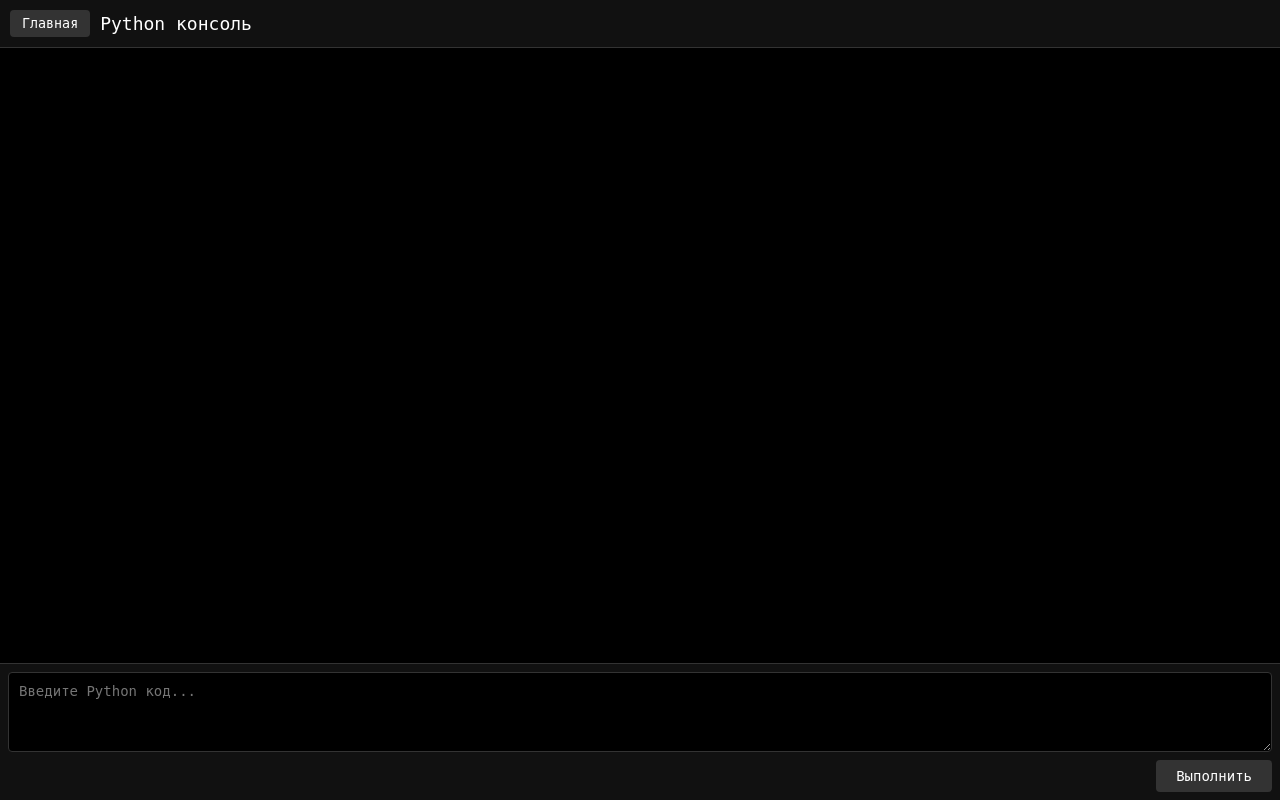
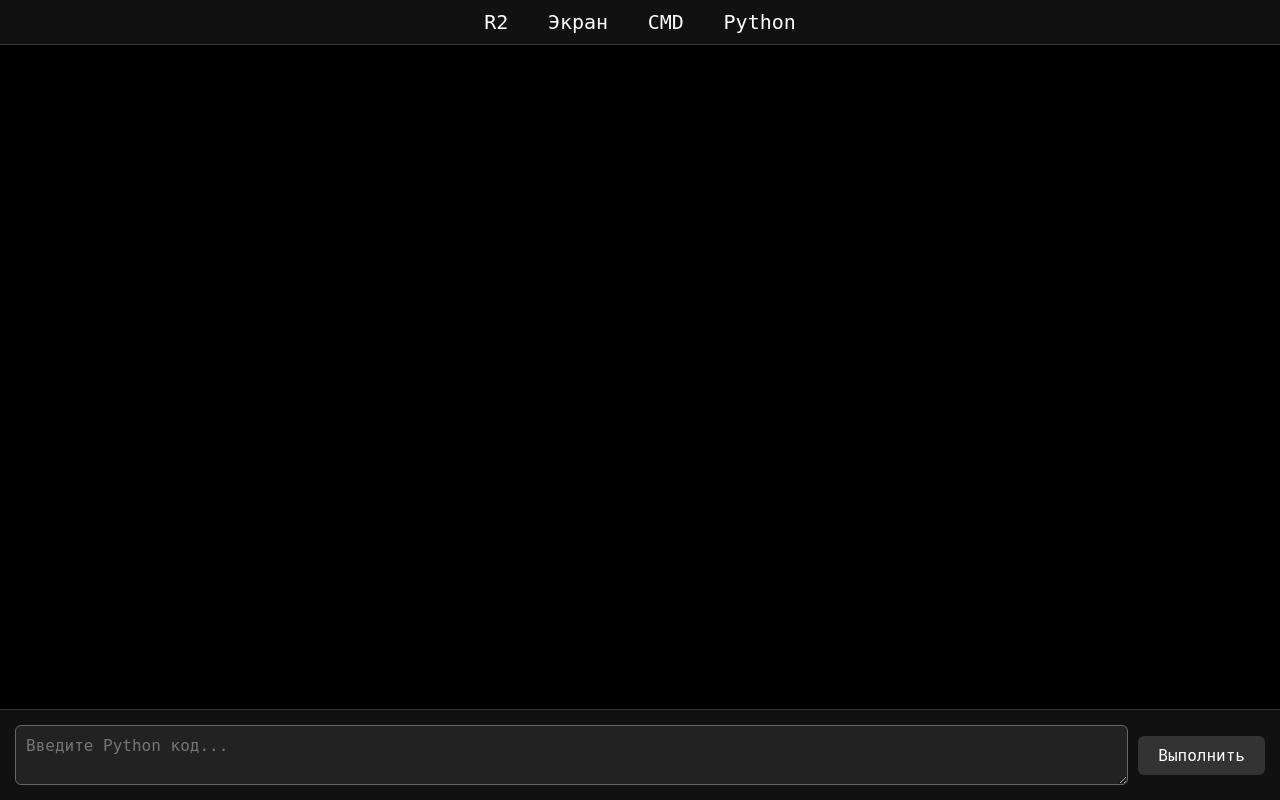
Before and after one commit to Blue-Kod/R2, a Flask app: page /cmd/main in a window 1280 px wide. Run offline with Flask 2, Linux system fonts and the light colour scheme.

Commit message:
Update cmd_main.html

```diff
--- a/templates/cmd_main.html
+++ b/templates/cmd_main.html
@@ -1,3 +1,4 @@
+<!-- cmd_main.html -->
 <!DOCTYPE html>
 <html lang="ru">
 <head>
@@ -9,163 +10,183 @@
             margin: 0;
             padding: 0;
             box-sizing: border-box;
+            user-select: none;
         }
         body {
             background-color: black;
-            color: white;
+            color: #fff;
             font-family: 'Ubuntu Sans Mono', monospace;
             height: 100vh;
             display: flex;
             flex-direction: column;
             overflow: hidden;
         }
-        .header {
-            display: flex;
-            align-items: center;
+        header {
+            background: #111;
             padding: 10px;
-            background: #111;
+            text-align: center;
             border-bottom: 1px solid #333;
         }
-        .header button {
+        header a {
+            color: #fff;
+            text-decoration: none;
+            font-size: 20px;
+            margin: 0 15px;
+        }
+        header a:hover {
+            text-decoration: underline;
+        }
+        .output-area {
+            flex: 1;
+            background: #000;
+            padding: 15px;
+            overflow-y: auto;
+            font-size: 14px;
+            line-height: 1.5;
+            white-space: pre-wrap;
+            word-wrap: break-word;
+        }
+        .input-area {
+            background: #111;
+            padding: 15px;
+            border-top: 1px solid #333;
+            display: flex;
+            gap: 10px;
+            align-items: center;
+        }
+        .input-area textarea {
+            flex: 1;
+            background: #222;
+            border: 1px solid #444;
+            color: #fff;
+            font-family: 'Ubuntu Sans Mono', monospace;
+            font-size: 16px;
+            padding: 10px;
+            border-radius: 6px;
+            outline: none;
+            resize: vertical;
+            min-height: 60px;
+            max-height: 200px;
+        }
+        .input-area textarea:focus {
+            border-color: #666;
+        }
+        .input-area button {
             background: #333;
             color: white;
             border: none;
-            padding: 6px 12px;
-            border-radius: 4px;
+            padding: 10px 20px;
+            font-size: 16px;
+            border-radius: 6px;
             cursor: pointer;
-            font-family: 'Ubuntu Sans Mono', monospace;
-            margin-right: 10px;
+            font-family: inherit;
+            transition: background 0.2s;
+            min-width: 100px;
+            height: fit-content;
         }
-        .header button:hover {
+        .input-area button:hover:not(:disabled) {
             background: #555;
         }
-        .header span {
-            font-size: 18px;
-        }
-        #output {
-            flex: 1;
-            overflow-y: auto;
-            padding: 10px;
-            font-size: 14px;
-            line-height: 1.4;
-            white-space: pre-wrap;
-            word-wrap: break-word;
-            background: black;
-            color: white;
-        }
-        .input-area {
-            display: flex;
-            flex-direction: column;
-            border-top: 1px solid #333;
-            background: #111;
-            padding: 8px;
-        }
-        #code {
-            width: 100%;
-            background: black;
-            color: white;
-            border: 1px solid #333;
-            padding: 10px;
-            font-family: 'Ubuntu Sans Mono', monospace;
-            font-size: 14px;
-            outline: none;
-            border-radius: 4px;
-            resize: vertical;
-            min-height: 80px;
-            margin-bottom: 8px;
-        }
-        #code:focus {
-            border-color: #555;
-        }
-        .button-row {
-            display: flex;
-            justify-content: flex-end;
-        }
-        #send {
-            background: #333;
-            color: white;
-            border: none;
-            padding: 8px 20px;
-            border-radius: 4px;
-            cursor: pointer;
-            font-family: 'Ubuntu Sans Mono', monospace;
-            font-size: 14px;
-        }
-        #send:hover {
-            background: #555;
-        }
-        #send:disabled {
+        .input-area button:disabled {
             opacity: 0.5;
             cursor: not-allowed;
         }
         .error {
-            color: #ff6b6b;
+            color: #ff8888;
         }
     </style>
 </head>
 <body>
-    <div class="header">
-        <button onclick="window.location.href='/'">Главная</button>
-        <span>Python консоль</span>
-    </div>
-    <div id="output"></div>
+    <header>
+        <a href="/">R2</a>
+        <a href="/screen">Экран</a>
+        <a href="/cmd/os">CMD</a>
+        <a href="/cmd/main">Python</a>
+    </header>
+
+    <div class="output-area" id="output"></div>
+
     <div class="input-area">
-        <textarea id="code" placeholder="Введите Python код..."></textarea>
-        <div class="button-row">
-            <button id="send">Выполнить</button>
-        </div>
+        <textarea id="codeInput" placeholder="Введите Python код..." autofocus></textarea>
+        <button id="execBtn">Выполнить</button>
     </div>
 
     <script>
         const outputDiv = document.getElementById('output');
-        const codeInput = document.getElementById('code');
-        const sendBtn = document.getElementById('send');
+        const codeInput = document.getElementById('codeInput');
+        const execBtn = document.getElementById('execBtn');
 
-        function appendOutput(text, isError = false) {
-            const line = document.createElement('div');
-            line.textContent = text;
-            if (isError) line.style.color = '#ff6b6b';
-            outputDiv.appendChild(line);
-            outputDiv.scrollTop = outputDiv.scrollHeight;
-        }
+        let isExecuting = false;
 
         async function executeCode() {
             const code = codeInput.value.trim();
-            if (!code) return;
+            if (!code || isExecuting) return;
 
-            appendOutput(`>>> ${code.split('\n').join('\n... ')}`);
+            isExecuting = true;
+            execBtn.disabled = true;
+            execBtn.textContent = 'Выполняется...';
+
+            outputDiv.innerHTML += `<div style="color:#888;">>>> ${escapeHtml(code)}</div>`;
             codeInput.value = '';
-            sendBtn.disabled = true;
 
+            let attempts = 0;
+            const maxAttempts = 3;
+
+            const tryFetch = async () => {
                 try {
-                const response = await fetch('/api/run_python', {
+                    const response = await fetch('/api/cmd/main', {
                         method: 'POST',
                         headers: { 'Content-Type': 'application/json' },
-                    body: JSON.stringify({ code: code })
+                        body: JSON.stringify({ cmd: code })
                     });
-                if (!response.ok) throw new Error(`HTTP error ${response.status}`);
+                    if (!response.ok) throw new Error(`HTTP ${response.status}`);
                     const data = await response.json();
-                if (data.output) {
-                    appendOutput(data.output);
+                    if (data.error) {
+                        outputDiv.innerHTML += `<div class="error">Ошибка: ${escapeHtml(data.error)}</div>`;
                     } else {
-                    appendOutput('(пустой вывод)');
+                        outputDiv.innerHTML += `<div>${escapeHtml(data.output)}</div>`;
                     }
-            } catch (e) {
-                appendOutput(`Ошибка: ${e.message}`, true);
-            } finally {
-                sendBtn.disabled = false;
+                    outputDiv.scrollTop = outputDiv.scrollHeight;
+                    return true;
+                } catch (err) {
+                    if (attempts < maxAttempts - 1) {
+                        attempts++;
+                        outputDiv.innerHTML += `<div class="error">Попытка ${attempts} не удалась, повтор...</div>`;
+                        await new Promise(r => setTimeout(r, 1000));
+                        return tryFetch();
+                    } else {
+                        outputDiv.innerHTML += `<div class="error">Ошибка: ${escapeHtml(err.message)}</div>`;
+                        return false;
+                    }
+                }
+            };
+
+            await tryFetch();
+
+            isExecuting = false;
+            execBtn.disabled = false;
+            execBtn.textContent = 'Выполнить';
             codeInput.focus();
         }
-        }
 
-        sendBtn.addEventListener('click', executeCode);
-        // Ctrl+Enter тоже выполняет код
+        execBtn.addEventListener('click', executeCode);
         codeInput.addEventListener('keydown', (e) => {
-            if (e.ctrlKey && e.key === 'Enter') {
-                e.preventDefault();
+            if (e.key === 'Enter' && e.ctrlKey) {
                 executeCode();
             }
         });
+
+        function escapeHtml(unsafe) {
+            return unsafe.replace(/[&<>"]/g, function(m) {
+                if (m === '&') return '&amp;';
+                if (m === '<') return '&lt;';
+                if (m === '>') return '&gt;';
+                if (m === '"') return '&quot;';
+                return m;
+            });
+        }
+
+        codeInput.focus();
     </script>
 </body>
 </html>
```
Lines whose indentation alone changed are shown as unchanged.
